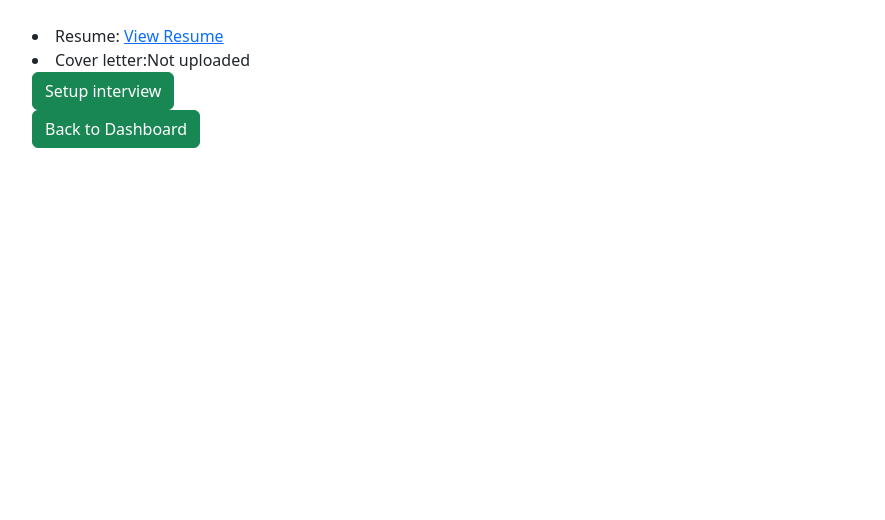
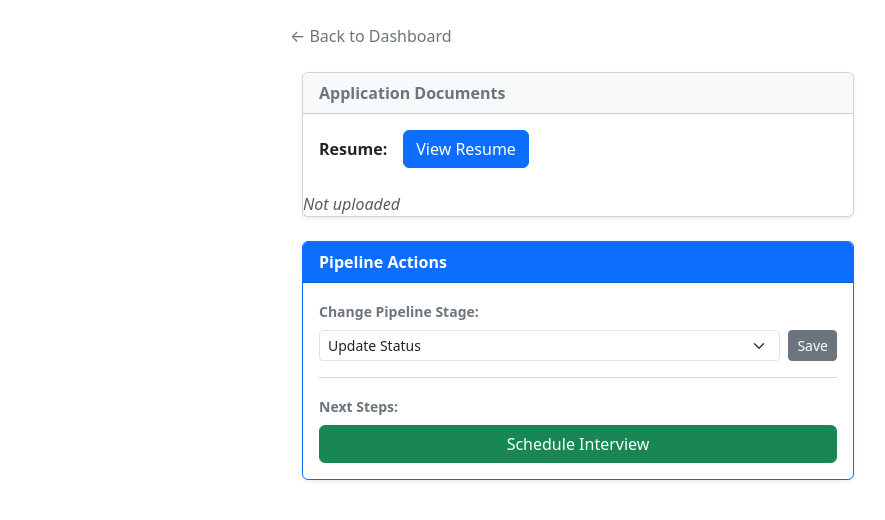
Before and after one commit to kiratnavkaur2000-gif/tracker-new-childcare, a Flask app: template templates/viewdetails_2.html in a window 1280 px wide. Shown: the part 56-576 px from the top of the page, without its empty margins (62-947 px from the left). Run offline with Flask 3, Linux system fonts and the light colour scheme; the template is opened without the code that fills it, so the values that code supplies are empty.

Commit message:
details page cleaned

```diff
--- a/app.py
+++ b/app.py
@@ -337,23 +337,41 @@ def view_coverletter(candidate_id):
         return 'Resume file not found', 404
     return send_file(cover_letter_path)
 
-@app.route('/viewdetails_2/<int:candidate_id>')
+@app.route('/viewdetails_2/<int:candidate_id>',methods=['GET','POST'])
 def viewdetails_2(candidate_id):
+
     user_id = session.get('user_id')
     if not user_id:
         return redirect('/login')
-
+    print("ROUTE HIT:", request.method)
     conn = get_db()
     cursor=conn.cursor()
     candidate = cursor.execute('SELECT * FROM candidates WHERE id=?',(candidate_id,)).fetchone()
+
     if candidate is None:
         conn.close()
         return 'No candidate exists.',404
     candidate_email = (candidate['email'] or '').strip()
     membership_check= cursor.execute('SELECT * FROM daycare_membership WHERE daycare_id =? AND user_id=?',(candidate['daycare_id'],user_id)).fetchone()
     if not membership_check:
+         conn.close()
+         return 'Access denied',403
+
+    if request.method =='POST':
+        allowed_status=['shortlisted','interview_scheduled','interviewed','rejected','selected']
+
+        new_status = request.form.get('status','').strip()
+        if new_status not in allowed_status:
+            conn.close()
+            return 'not allowed status',400
+        print("FULL FORM:", request.form)
+        print("NEW STATUS:", repr(new_status))
+        print("ALLOWED:", allowed_status)
+        cursor.execute('''UPDATE candidates SET status=? WHERE id =?''',(new_status,candidate['id']) )
+        conn.commit()
         conn.close()
-        return 'Access denied',403
+        return redirect(url_for('viewdetails_2', candidate_id=candidate_id))
+    conn.close()
     return render_template('viewdetails_2.html',candidate=candidate)
 
 @app.route('/interview_setup/<int:candidate_id>',methods=['GET','POST'])
--- a/templates/viewdetails_2.html
+++ b/templates/viewdetails_2.html
@@ -1,24 +1,66 @@
 {% extends "base.html" %}
 
 {% block content %}
-<div class="container mt-4">
-    <h1>{{candidate['name']}}</h1>
+<div class="container mt-4" style="max-width: 600px;"> <a
+        href="{{url_for('director_dashboard', daycare_id=candidate['daycare_id'])}}"
+        class="text-secondary text-decoration-none mb-3 d-inline-block">
+        &larr; Back to Dashboard
+    </a>
+    <div class="container mb-4">
+        <h2>{{candidate['name']}}</h2>
 
-<li>Resume:
-    <a href="{{url_for('view_resume',candidate_id=candidate['id'])}}" target="_blank">View Resume</a>
+        <div class="card shadow-sm mb-4">
+            <div class="card-header bg-light fw-bold text-secondary">
+                Application Documents
+            </div>
+
+            <ul class="list-group list-group-flush">
+                <li class="ist-group-item d-flex align-items-center gap-3 mb-2 p-3 ">
+                    <span class="fw-bold">Resume:</span>
+                    <a href="{{url_for('view_resume',candidate_id=candidate['id'])}}" class="btn btn-primary"
+                        target="_blank">View Resume</a>
                 </li>
+
                 {%if candidate['cover_letter_path']%}
- <li>Cover letter:
-    <a href="{{url_for('view_coverletter',candidate_id=candidate['id'])}}" target="_blank">View cover letter</a>
+
+                <li class="list-group-item d-flex align-items-center gap-3 mb-2">
+                    <span class="fw-bold">Cover letter:</span>
+                    <a href="{{url_for('view_coverletter',candidate_id=candidate['id'])}}" class="btn btn-primary"
+                        target="_blank">View cover letter</a>
+
+                    {%else%}
+                    <span class="text-muted fst-italic">Not uploaded</span>
+                    {%endif%}
                 </li>
- {%else%}
-  <li>Cover letter:Not uploaded</li>
- {%endif%}
+            </ul>
+        </div>
 
+        <div class="card shadow-sm border-primary mb-4">
+            <div class="card-header bg-primary text-white fw-bold">
+                Pipeline Actions
+            </div>
+            <div class="card-body">
+                <label class="form-label text-secondary fw-bold small">Change Pipeline Stage:</label>
+                <form method="POST" class="d-flex align-items-center gap-2 mb-3">
 
- <div><a href="{{url_for('interview_setup',candidate_id =candidate['id'])}}"  class="btn btn-success">Setup interview</a>
+                    <select name="status" class="form-select form-select-sm">
+                        <option value="">Update Status</option>
+                        <option value="shortlisted">Shortlisted</option>
+                        <option value="interview_scheduled">Interview Scheduled</option>
+                        <option value="interviewed">Interviewed</option>
+                        <option value="rejected">Rejected</option>
+                        <option value="selected">Selected</option>
+                    </select>
+                    <button type="submit" class="btn btn-secondary btn-sm">Save</button>
+                </form>
+                <hr class="text-muted">
+                <label class="form-label text-secondary fw-bold small">Next Steps:</label>
+                <div class="d-grid">
+                    <a href="{{url_for('interview_setup', candidate_id=candidate['id'])}}" class="btn btn-success">
+                        Schedule Interview
+                    </a>
                 </div>
-<div><a href="{{url_for('director_dashboard',daycare_id=candidate['daycare_id'])}}"  class="btn btn-success">Back to Dashboard</a>
+
             </div>
 
             {% endblock %}
```
Lines whose indentation alone changed are shown as unchanged.
